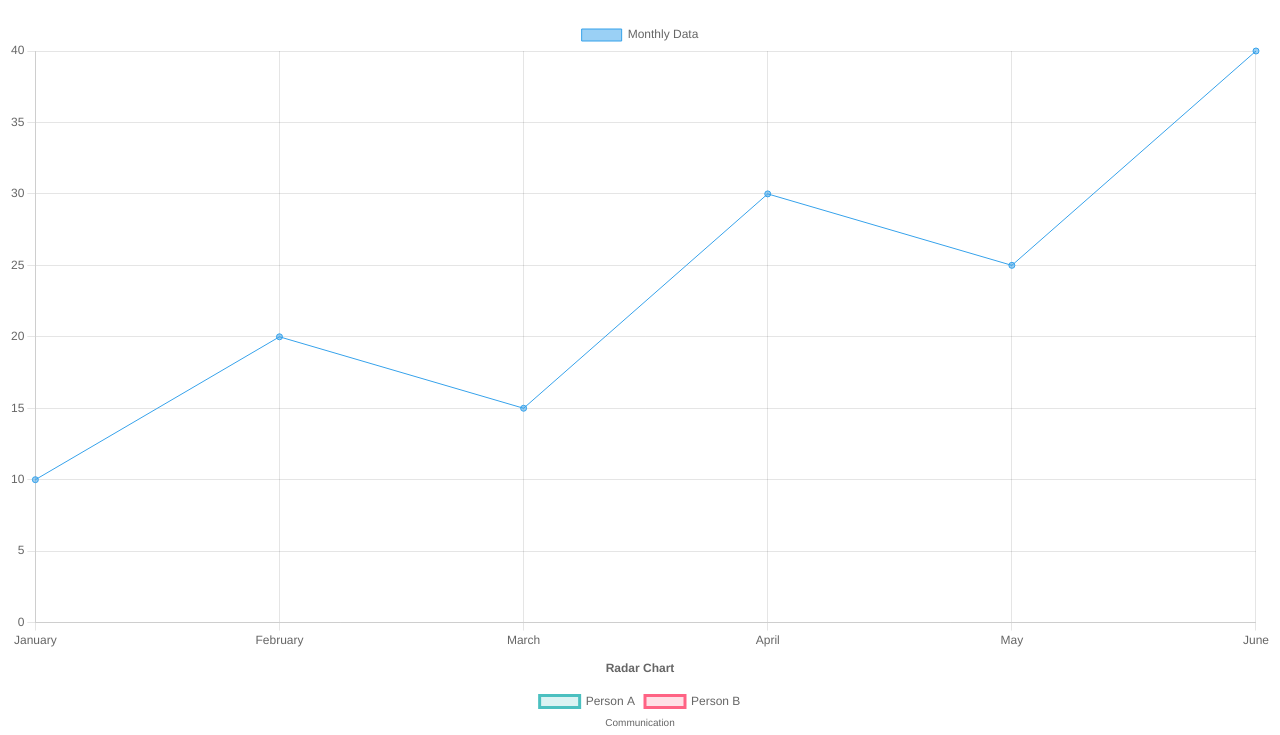
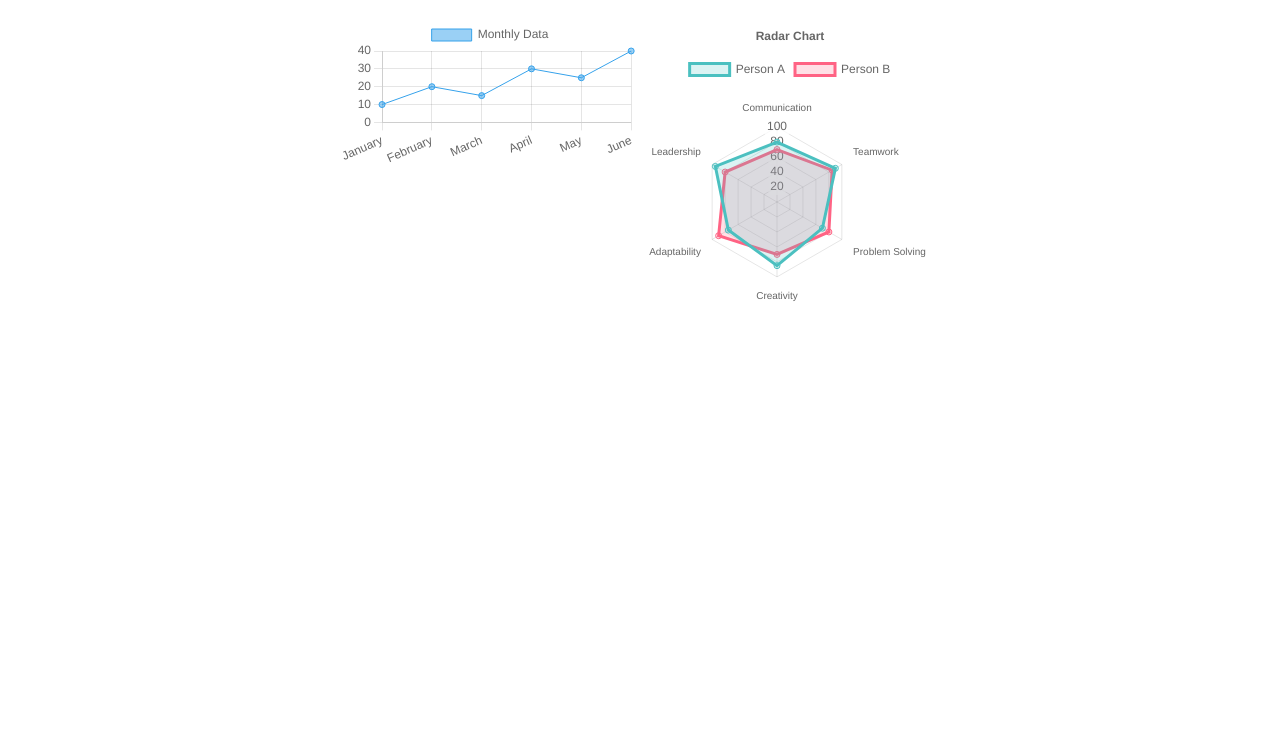
Before and after one commit to JbriAn2000/IT21B, a plain HTML site: page dashboard.html in a window 1280 px wide. Shown: the part 61-796 px from the top of the page. Drawn offline with nearby package versions, Linux system fonts and the light colour scheme.

Commit message:
Defined container class for dashboard.html

```diff
--- a/dashboard.html
+++ b/dashboard.html
@@ -4,10 +4,27 @@
     <meta charset="UTF-8">
     <meta name="viewport" content="width=device-width, initial-scale=1.0">
     <title>Dashboard</title>
+
+    <style>
+
+.container{
+    display: flex;
+    justify-content: center;
+    background-color: rgb(255, 255, 255);
+}
+
+</style>
 </head>
  <h1>Dashboard</h1>
-    <canvas id="lineChart"></canvas>
-    <canvas id="radarChart"></canvas>
+   <div class="container">
+        <div>
+            <canvas id="lineChart"></canvas>
+        </div>
+        <div>
+            <canvas id="radarChart"></canvas>
+        </div>
+    </div>
+
 <body>
     <script src="https://cdn.jsdelivr.net/npm/chart.js"></script>
     <script src="dashboard.js"></script>
```
